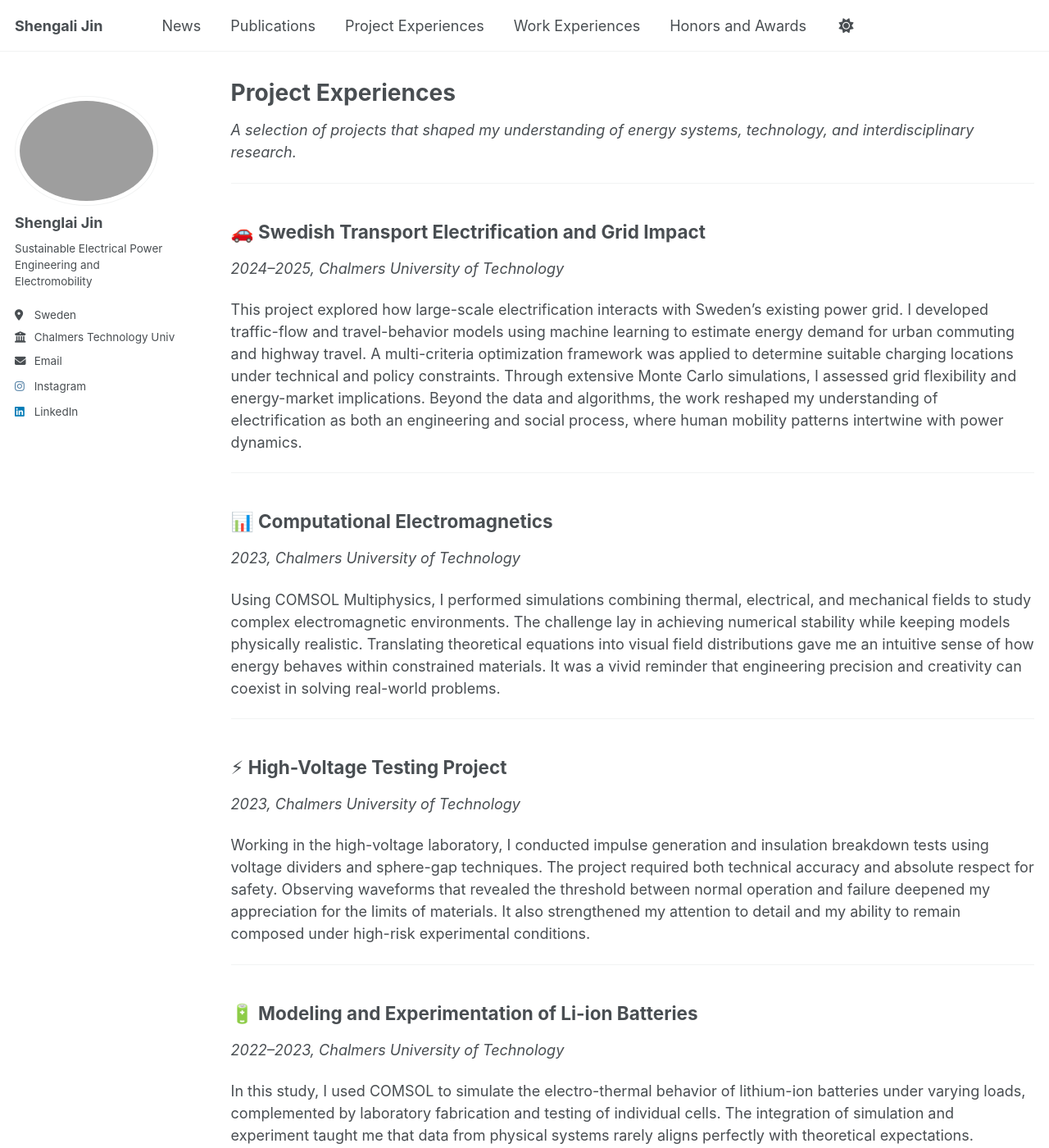
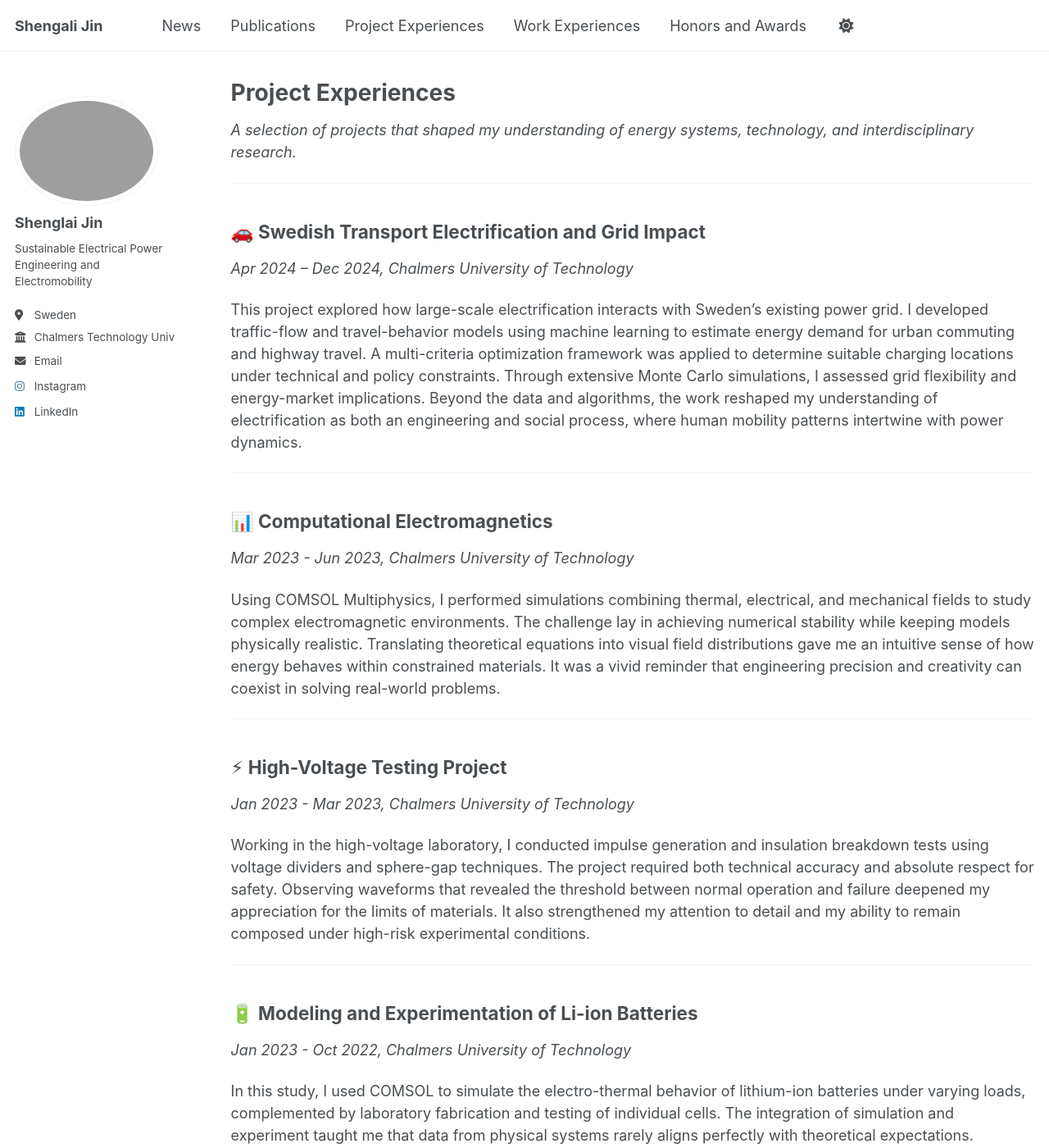
Before and after one commit to shenglaijin1999/shenglaijin1999.github.io, a Jekyll site: the page built from _pages/projects.md, in a window 1280 px wide and 1400 px high. Shown: the whole window at 82% size. Built offline with Jekyll 4.4.1, drawn with Linux system fonts in a browser that asks for light colours; a script that is not in the unit is left out; some of the changed text lies outside the part shown.

Commit message:
Update projects.md

```diff
--- a/_pages/projects.md
+++ b/_pages/projects.md
@@ -10,42 +10,42 @@ author_profile: true
 ---
 
 ## 🚗 Swedish Transport Electrification and Grid Impact
-*2024–2025, Chalmers University of Technology*
+*Apr 2024 – Dec 2024, Chalmers University of Technology*
 
 This project explored how large-scale electrification interacts with Sweden’s existing power grid. I developed traffic-flow and travel-behavior models using machine learning to estimate energy demand for urban commuting and highway travel. A multi-criteria optimization framework was applied to determine suitable charging locations under technical and policy constraints. Through extensive Monte Carlo simulations, I assessed grid flexibility and energy-market implications. Beyond the data and algorithms, the work reshaped my understanding of electrification as both an engineering and social process, where human mobility patterns intertwine with power dynamics.
 
 ---
 
 ## 📊 Computational Electromagnetics
-*2023, Chalmers University of Technology*
+*Mar 2023 - Jun 2023, Chalmers University of Technology*
 
 Using COMSOL Multiphysics, I performed simulations combining thermal, electrical, and mechanical fields to study complex electromagnetic environments. The challenge lay in achieving numerical stability while keeping models physically realistic. Translating theoretical equations into visual field distributions gave me an intuitive sense of how energy behaves within constrained materials. It was a vivid reminder that engineering precision and creativity can coexist in solving real-world problems.
 
 ---
 
 ## ⚡ High-Voltage Testing Project
-*2023, Chalmers University of Technology*
+*Jan 2023 - Mar 2023, Chalmers University of Technology*
 
 Working in the high-voltage laboratory, I conducted impulse generation and insulation breakdown tests using voltage dividers and sphere-gap techniques. The project required both technical accuracy and absolute respect for safety. Observing waveforms that revealed the threshold between normal operation and failure deepened my appreciation for the limits of materials. It also strengthened my attention to detail and my ability to remain composed under high-risk experimental conditions.
 
 ---
 
 ## 🔋 Modeling and Experimentation of Li-ion Batteries
-*2022–2023, Chalmers University of Technology*
+*Jan 2023 - Oct 2022, Chalmers University of Technology*
 
 In this study, I used COMSOL to simulate the electro-thermal behavior of lithium-ion batteries under varying loads, complemented by laboratory fabrication and testing of individual cells. The integration of simulation and experiment taught me that data from physical systems rarely aligns perfectly with theoretical expectations. Bridging this gap required patience, systematic calibration, and critical evaluation. This experience grounded my understanding of how modeling accuracy depends on experimental awareness.
 
 ---
 
 ## 🧠 Brain–Computer Interface System
-*2021, Beijing Jiaotong University*
+*Feb 2021 - Jun 2021, Beijing Jiaotong University*
 
 This undergraduate research project involved analyzing EEG signals to extract SSVEP features and building a prototype trolley controlled by brain activity. I applied digital filtering to reduce electromagnetic noise and implemented signal modeling for reliable motion control. Beyond the technical challenge, it was my first encounter with translating human intention into machine action. The project inspired my lasting interest in how technology can extend cognition and human capability.
 
 ---
 
 ## 🌬️ Wind Farm Dispatch and Power Allocation
-*2020, Beijing Jiaotong University*
+*Jan 2020 - Jun 2020, Beijing Jiaotong University*
 
 The project focused on developing multi-dimensional evaluation metrics for coordinated dispatch of wind farm clusters. By integrating grid topology, equipment performance, and output forecasting, I designed strategies for improving utilization and reliability. It was through this project that I learned optimization is not about perfection but about balance, and that system stability often depends on carefully negotiated trade-offs.
 
@@ -54,13 +54,13 @@ The project focused on developing multi-dimensional evaluation metrics for coord
 ---
 
 ## ☁️ Renewable Energy Consumption Evaluation for North Hebei Grid
-*2019–2020, State Grid Project, North Hebei, China*
+*Jan 2019 - Sep 2020, State Grid Project, North Hebei, China*
 
 This project served as the groundwork for my later research on wind farm dispatch and system coordination. Using the New Energy Cloud Platform, I collected and structured power-system data across renewable generation sites, substations, and regional load centers. Through time-series analysis and curtailment diagnostics, I evaluated renewable consumption efficiency and grid integration potential. It was also my first realization that technical insight must evolve from a system-level perspective rather than isolated performance metrics.
 
 ---
 
 ## 🌐 Smart-Grid “Soft Connection” and Cross-Border Trading Model
-*2017–2018, Global Energy Interconnection Study*
+*Sep 2017 - Dec 2018, Beijing Jiaotong University*
 
 This was my first exposure to research and the moment I began to see electricity as more than a technical system. The concept of “soft connection” introduced me to the idea that energy transition requires not only engineering solutions but also coordination across social, political, environmental, and economic domains. The experience opened a lasting awareness that energy systems are as much about governance and cooperation as they are about circuits and power flows.
```
